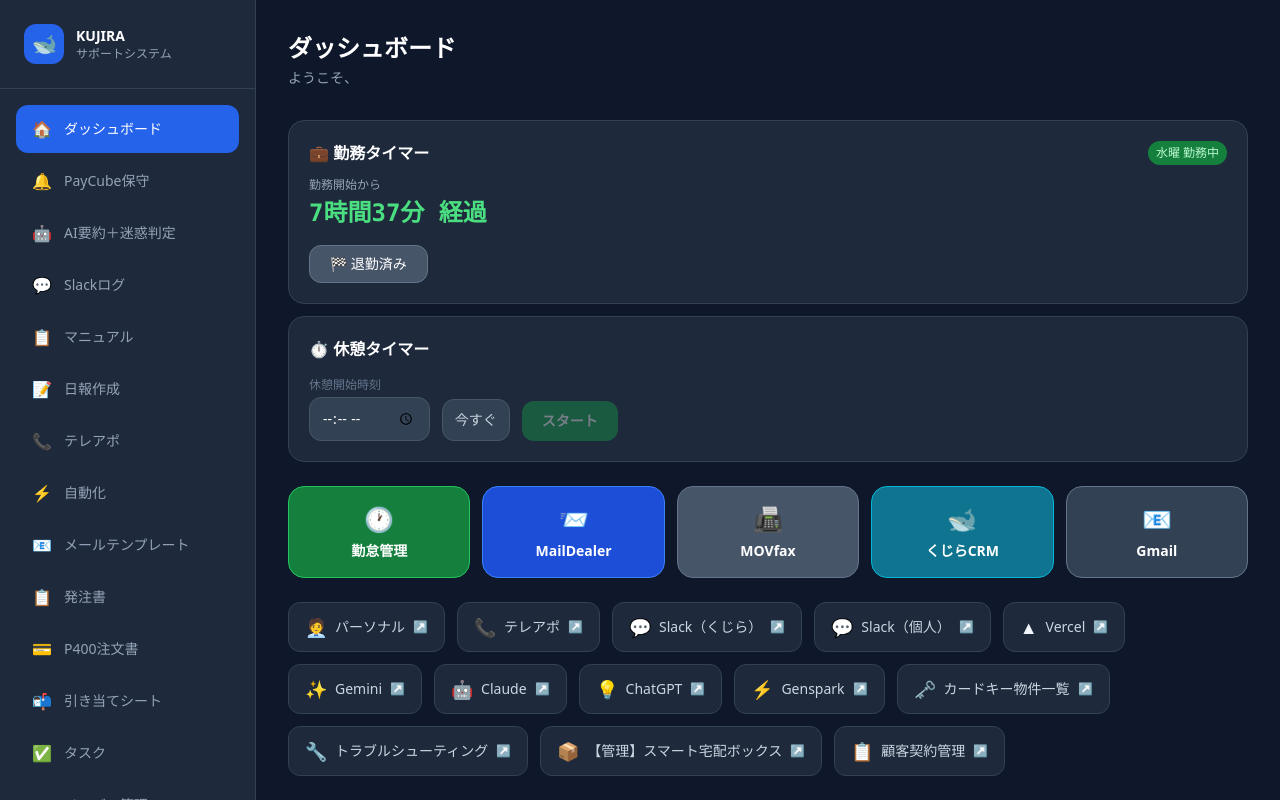
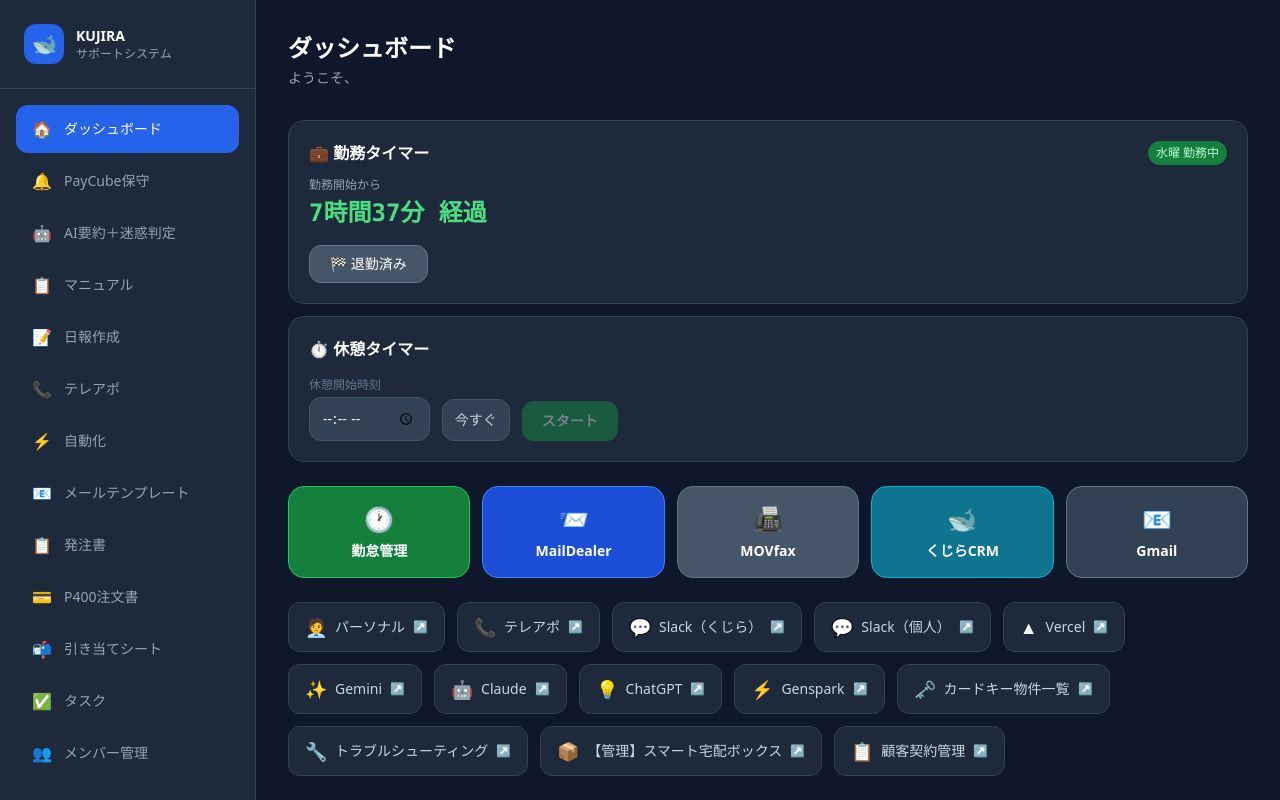
Before and after one commit to fyoneyone9-cyber/kujira-support, a Next.js app: page /dashboard in a window 1280 px wide. Shown: the top 800 px of the page. Built offline with nearby package versions, Linux system fonts and the light colour scheme; no server answers; the database is empty.

Commit message:
fix: remove Slacklog from sidebar nav

```diff
--- a/src/components/Sidebar.tsx
+++ b/src/components/Sidebar.tsx
@@ -9,7 +9,6 @@ const navItems = [
   { href: '/dashboard', label: 'ダッシュボード', icon: '🏠' },
   { href: '/paycube', label: 'PayCube保守', icon: '🔔', alert: true },
   { href: '/ai-summary', label: 'AI要約＋迷惑判定', icon: '🤖' },
-  { href: '/logs', label: 'Slackログ', icon: '💬' },
   { href: '/manuals', label: 'マニュアル', icon: '📋' },
   { href: '/nippou', label: '日報作成', icon: '📝' },
   { href: '/teleapo', label: 'テレアポ', icon: '📞' },
```
